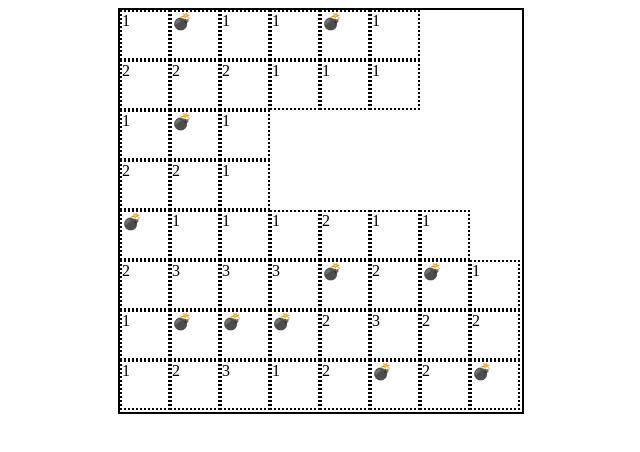
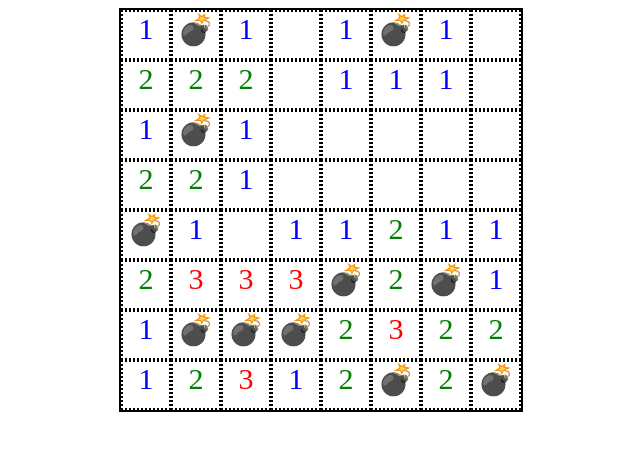
Before and after one commit to fabver82/flexbox-minesweeper, a plain HTML site: page index.html in a window 1280 px wide. Shown: the whole page, without its empty margins (319-959 px from the left). Drawn offline with Linux system fonts and the light colour scheme.

Commit message:
add color to text

```diff
--- a/style.css
+++ b/style.css
@@ -3,15 +3,29 @@ body{
     justify-content: center;
     align-items: center;
 }
-.off,.one,.two,.three,.bomb{
+.one{
+    color:blue;
+}
+.two{
+    color:green;
+
+}
+.three{
+    color:red;
+}
+
+.off,.one,.two,.three,.bomb,.zero{
     min-width: 46px;
     min-height: 46px;
-    border: 2px dotted;
+    border: 2px dotted black;
+    text-align: center;
+    font-size: 30px;
 }
+/* TODO:add border gradient */
 .table{
     border: 2px solid;
-    width:402px;
-    height:402px;
+    width:400px;
+    height:400px;
 
     display: flex;
     flex-direction: column;
```
